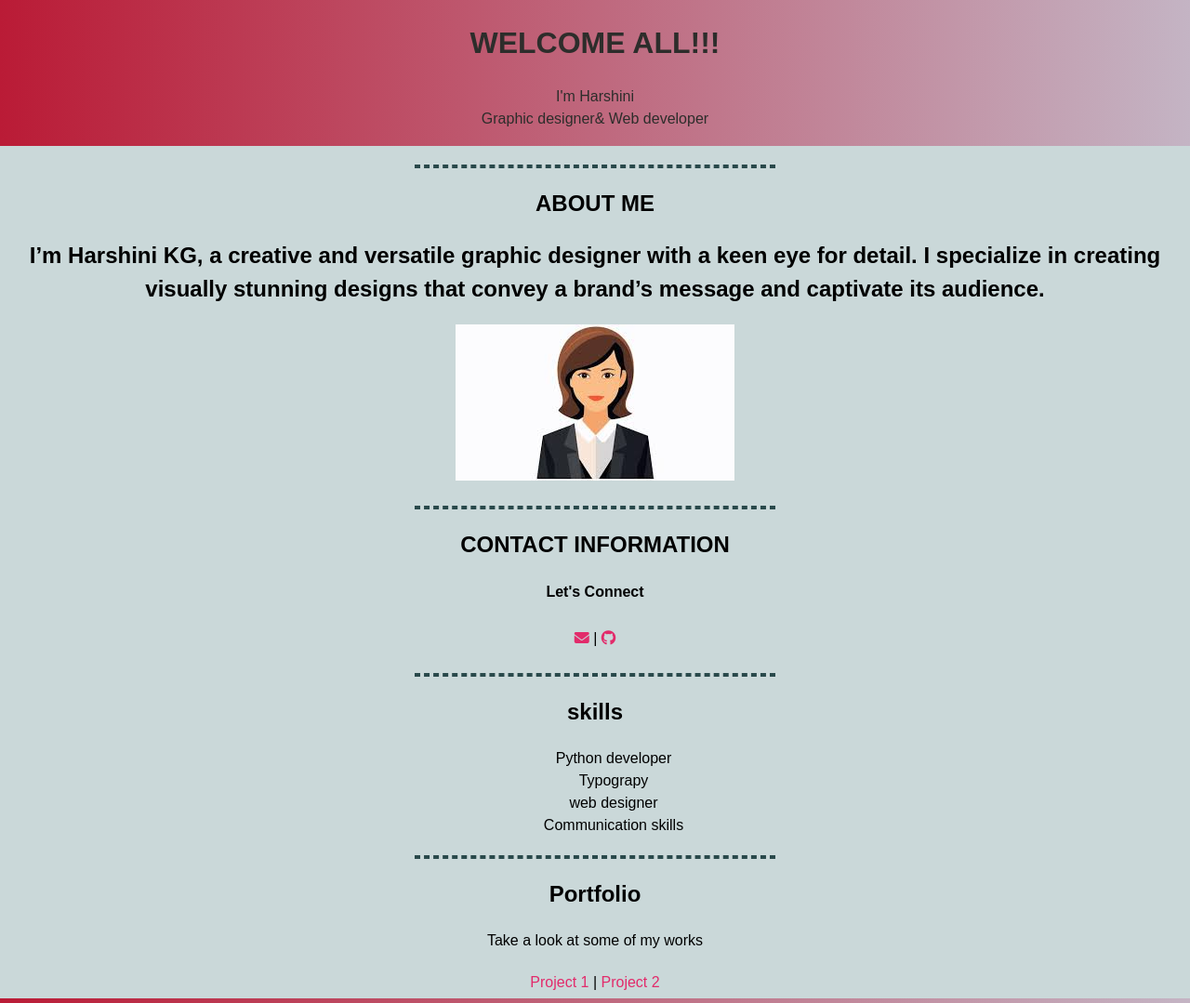
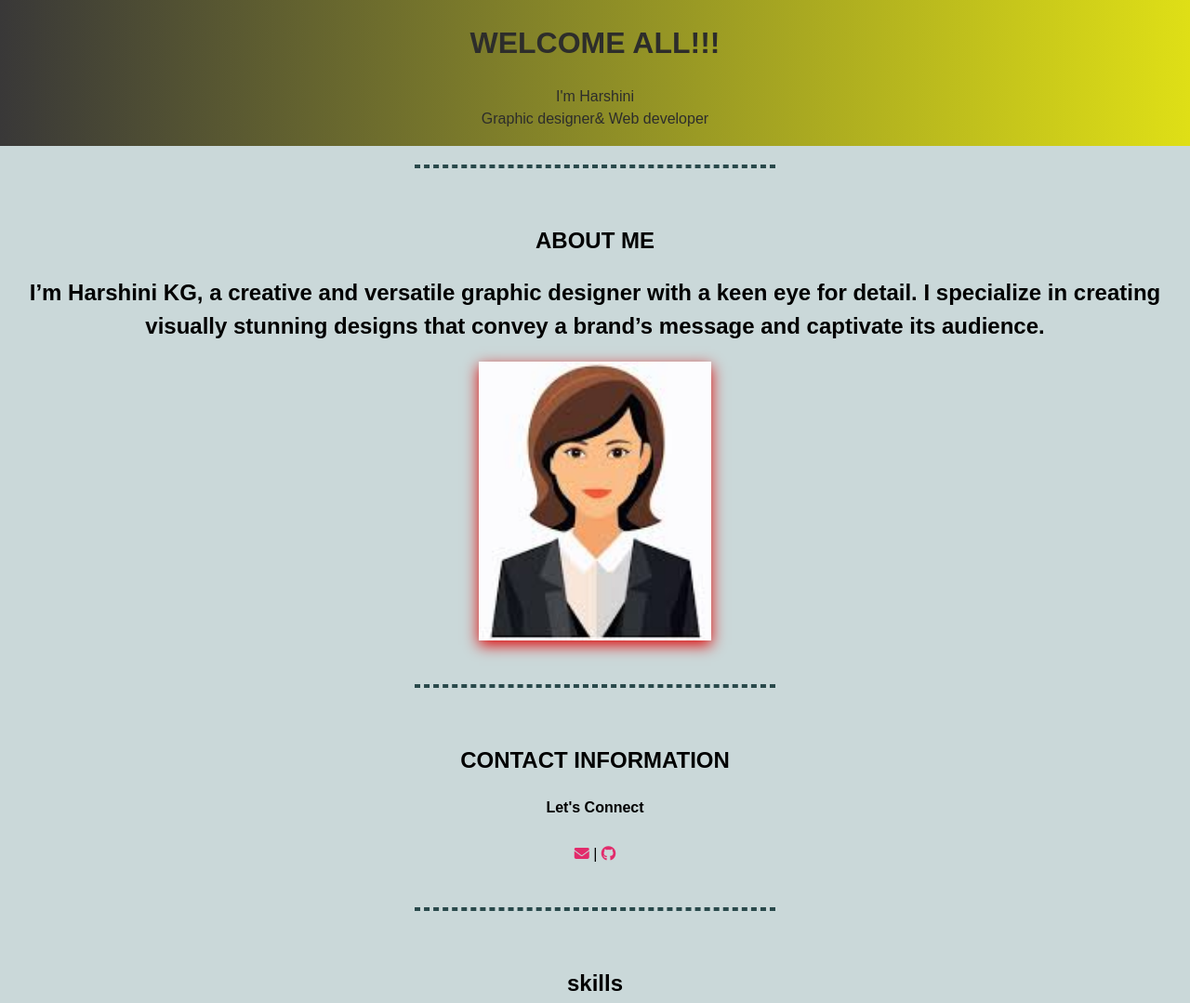
Before and after one commit to HarshiniGunasekaran18/Harshini-Portfolio, a plain HTML site: page index.html in a window 1280 px wide. Shown: the top 1079 px of the page at 93% size. Drawn offline with Linux system fonts and the light colour scheme.

Commit message:
Third commit

```diff
--- a/css/style.css
+++ b/css/style.css
@@ -30,8 +30,36 @@ a:hover{
     color: darkgreen;
 }
 header,footer{
-    background:linear-gradient(to right,rgb(186, 27, 54),rgb(196, 180, 196));
+    background:linear-gradient(to right,rgb(57, 56, 56),rgb(223, 223, 22));
     color: rgb(45, 45, 43);
     padding: 1px;
     text-align:center;
 }
+ul{
+    list-style-type:none;
+    padding: 0;
+    text-align: center;
+}
+ul li{
+    display: inline-block;
+    background: peru;
+    padding: 10px 15px;
+    border-radius: 5px;
+    box-shadow: 0 2px 4px lawngreen;
+    margin: 0 5px;
+}
+form{
+    width: 100%;
+    max-width: 500px;
+}
+img{
+    width: 250px;
+    height: 300px;
+    border-radius: auto;
+    box-shadow:0 5px 15px #df0808;
+    object-fit: cover;
+}
+section{
+    padding: 20px;
+    text-align: center;
+}
--- a/index.html
+++ b/index.html
@@ -5,6 +5,7 @@
     <meta name="viewport" content="width=device-width, initial-scale=1.0">
     <title>Harshini Portfolio
     </title>
+    <link rel="icon" href="image/icon.jpg">
     <link rel="stylesheet" href="css/style.css">
     <link rel="stylesheet" href="https://cdnjs.cloudflare.com/ajax/libs/font-awesome/6.7.2/css/all.min.css">
 </head>
```
Also changed, not shown: image/icon.jpg (added).
